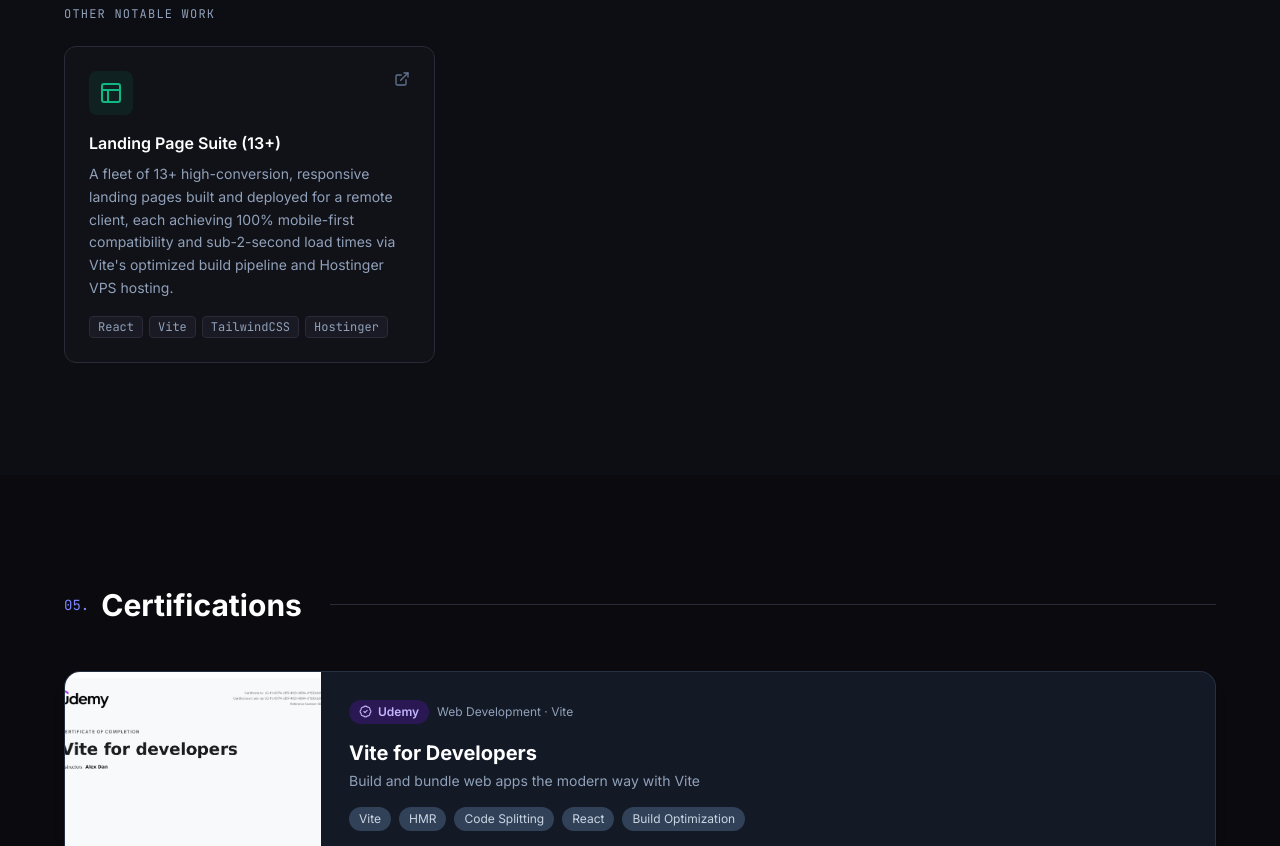
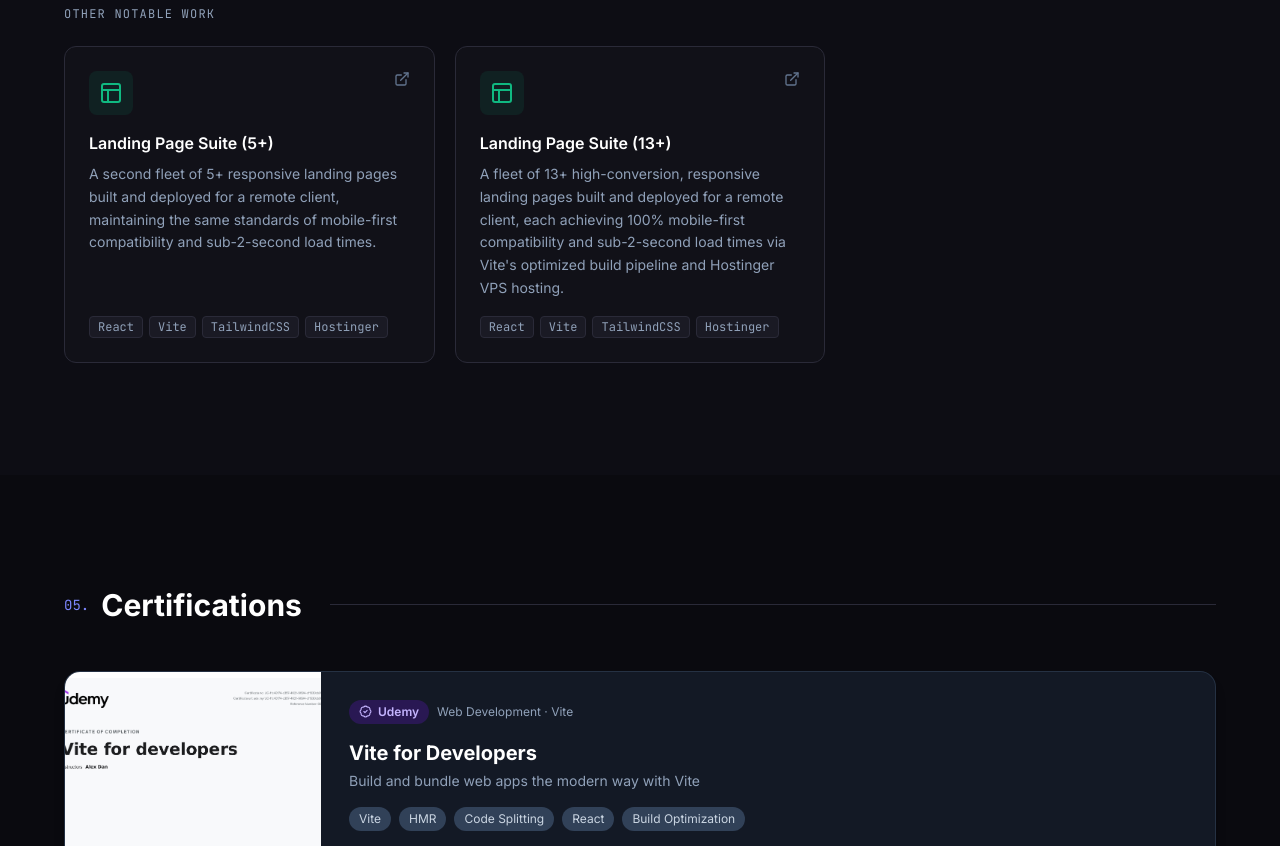
Before and after one commit to codingbrain01/codingbrain, a React (Vite) app: page / in a window 1280 px wide. Shown: the part 6520-7366 px from the top of the page. Built offline with nearby package versions, Linux system fonts and the light colour scheme.

Commit message:
update: added 5+ landing page suite

```diff
--- a/src/data/resume.ts
+++ b/src/data/resume.ts
@@ -187,6 +187,26 @@ export const projects = [
     github: undefined,
   },
   {
+    id: 'landing-pages-2',
+    featured: false,
+    badge: '',
+    title: 'Landing Page Suite (5+)',
+    tagline: 'Vite · React · TailwindCSS · Hostinger',
+    description:
+      'A second fleet of 5+ responsive landing pages built and deployed for a remote client, maintaining the same standards of mobile-first compatibility and sub-2-second load times.',
+    highlights: [
+      'Sub-2-second load times with Vite production builds',
+      '100% mobile-first responsive layouts',
+      'SSL-secured deployments on Hostinger with custom domains',
+      'SEO-optimized meta and structured data per page',
+    ],
+    tags: ['React', 'Vite', 'TailwindCSS', 'Hostinger', 'SSL', 'SEO'],
+    accentColor: '#10b981',
+    icon: 'layout',
+    url: undefined,
+    github: undefined,
+  },
+  {
     id: 'landing-pages',
     featured: false,
     badge: '',
```
